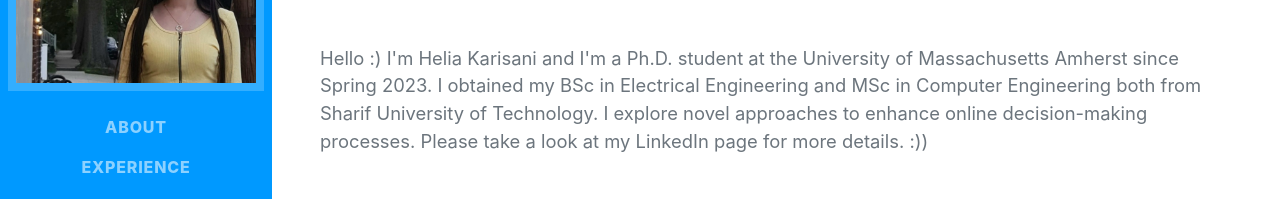
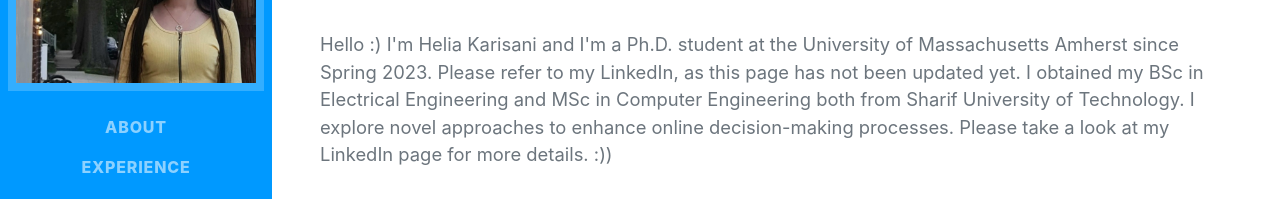
Before and after one commit to Helia-Karisani/helia-karisani.github.io, a plain HTML site: page index.html in a window 1280 px wide. Shown: the part 356-555 px from the top of the page. Drawn offline with nearby package versions, Linux system fonts and the light colour scheme; a web font is replaced by a local one.

Commit message:
Update index.html
updating details

```diff
--- a/index.html
+++ b/index.html
@@ -58,7 +58,7 @@
                         <a href="mailto:@email.com">hkarisani@umass.edu</a>
                     </div>
                     <p class="lead mb-5">Hello :)
-I'm Helia Karisani and I'm a Ph.D. student at the University of Massachusetts Amherst since Spring 2023. I obtained my BSc in Electrical Engineering and MSc in Computer Engineering both from Sharif University of Technology. I explore novel approaches to enhance online decision-making processes. Please take a look at my LinkedIn page for more details. :))
+I'm Helia Karisani and I'm a Ph.D. student at the University of Massachusetts Amherst since Spring 2023. Please refer to my LinkedIn, as this page has not been updated yet. I obtained my BSc in Electrical Engineering and MSc in Computer Engineering both from Sharif University of Technology. I explore novel approaches to enhance online decision-making processes. Please take a look at my LinkedIn page for more details. :))
 
 </p>
                     <div class="social-icons">
```
